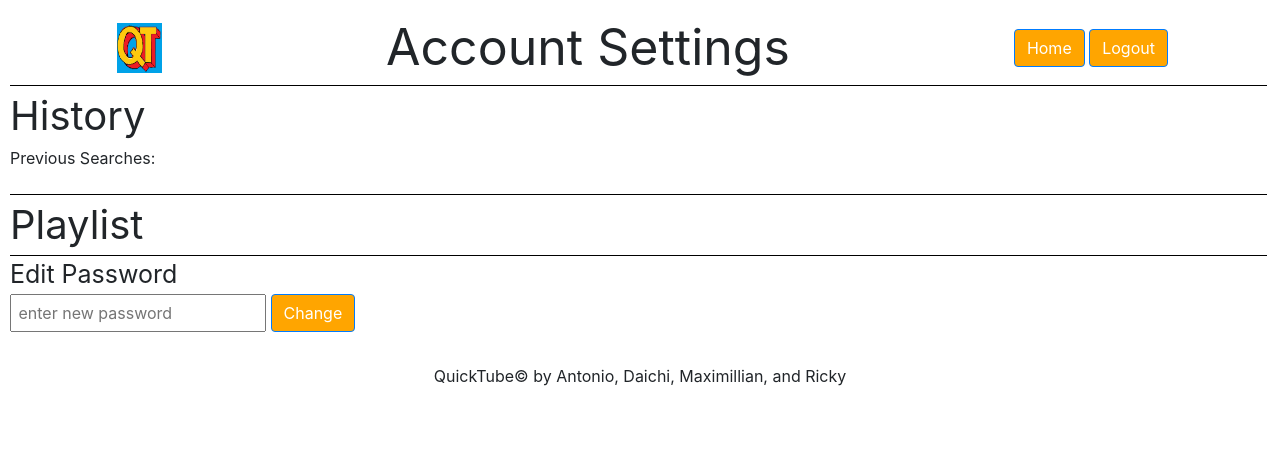
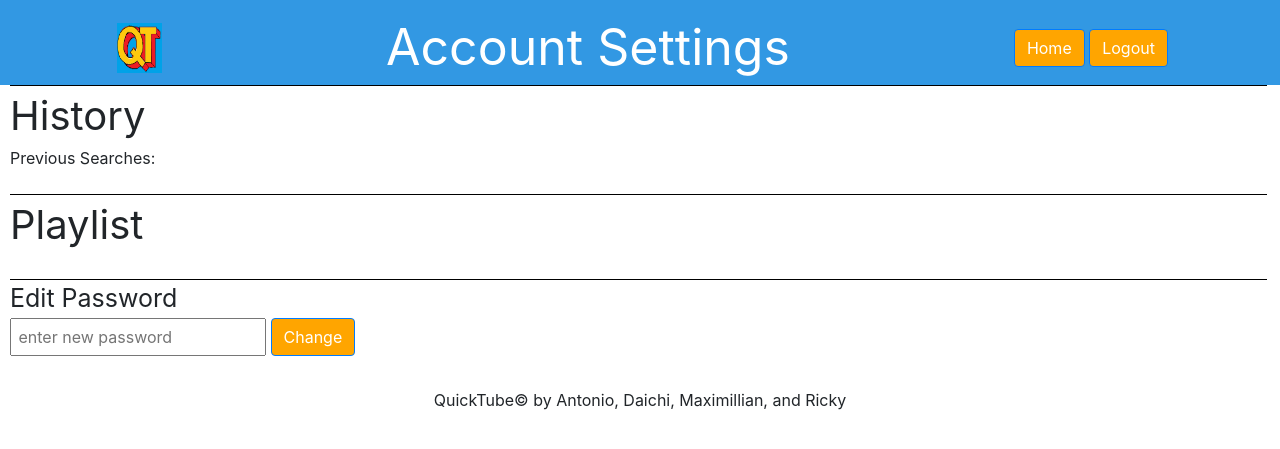
Before and after one commit to dkanasugi/QuickTube, a PHP site: page /account.php in a window 1280 px wide. Shown: the top 449 px of the page. Run offline with PHP 8.4, Linux system fonts and the light colour scheme; the visitor is signed in with stand-in values (Sample User, id 1); data that the repository does not hold is empty; some libraries are stand-ins or nearby versions.

Commit message:
aethetically more beautiful (put skyblue on header)

```diff
--- a/account.php
+++ b/account.php
@@ -44,7 +44,7 @@
             <div id = "historyFont">History</div>
             <div id="history"></div><br>
             <div id= "playlistHeader">Playlist</div>
-            <div><table id="playlist"></table></div>
+            <div><table id="playlist"></table></div><br>
             <div id = "passHeader">Edit Password</div>
             <div class = "changePass">
                 <input type="text" id="newPass" placeholder=" enter new password"></input> &nbsp
--- a/styles/accountStyles.css
+++ b/styles/accountStyles.css
@@ -108,3 +108,14 @@ footer{
     background-color: red;
     color: white;
 }
+
+.heading{
+    background-color:  #3298E3;
+}
+
+#text{
+    color: white;
+}
+#playlist{
+    background-color:#ffbb99;
+}
```
Also changed, not shown: styles/styles.css (+8 -0 lines).
